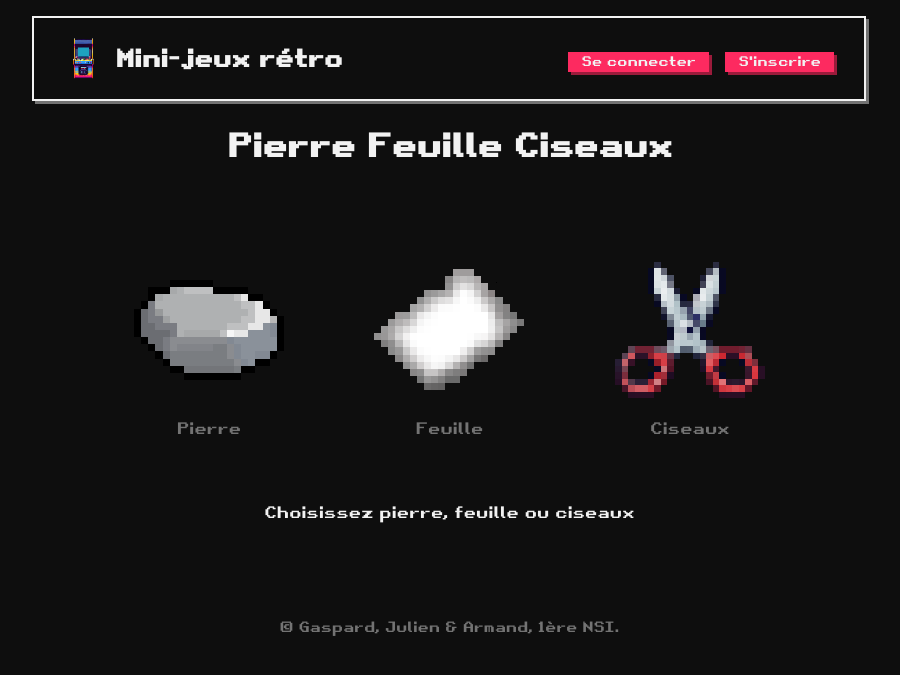
After one commit to camarm-dev/nsi-projet-minijeux, a Flask app: template templates/pfc.html in a window 1280 px wide. The commit adds this page. Shown: the top 675 px of the page, without its empty margins (191-1091 px from the left). Run offline with Flask 3, Linux system fonts and the light colour scheme; the template is opened without the code that fills it, so the values that code supplies are empty.

Commit message:
template pfc + jeu

```diff
--- a/static/css/pfc.css
+++ b/static/css/pfc.css
@@ -1,5 +1,3 @@
-@import "styles.css";
-
 header {
     margin-bottom: 10em;
 }
@@ -18,6 +16,8 @@ header {
 }
 
 .board {
+    margin-top: 5em;
+    margin-bottom: 5em;
     display: flex;
     flex-direction: column;
     gap: 2em;
--- a/static/js/pfc.js
+++ b/static/js/pfc.js
@@ -33,13 +33,13 @@ choices.forEach(el => {
         } else {
             winText = 'Match nul !'
         }
-        userElement.src = `img/${userChoice}.png`
+        userElement.src = `/static/img/${userChoice}.png`
         for (const image of userRouletteImages) {
-            image.src = `img/${userChoice}.png`
+            image.src = `/static/img/${userChoice}.png`
         }
         setTimeout(() => {
             resultsElement.classList.remove('animated')
-            computerElement.src = `img/${computerChoice}.png`
+            computerElement.src = `/static/img/${computerChoice}.png`
             winnerElement.textContent = winText
             menu.classList.remove('hidden')
         }, 1800)
@@ -55,10 +55,10 @@ choices.forEach(el => {
 function resetAnimation() {
     resultsElement.classList.remove('animated')
     winnerElement.textContent = 'Pierre !'
-    computerElement.src = `img/rock.png`
-    userElement.src = `img/rock.png`
+    computerElement.src = `/static/img/rock.png`
+    userElement.src = `/static/img/rock.png`
     for (const image of userRouletteImages) {
-        image.src = `img/rock.png`
+        image.src = `/static/img/rock.png`
     }
 }
 
--- /dev/null
+++ b/templates/pfc.html
@@ -0,0 +1,63 @@
+{% extends "base.html" %}
+
+{% block title %}Pierre Feuille Ciseaux{% endblock %}
+
+{% block imports %}
+<link rel="stylesheet" href="/static/css/pfc.css">
+{% endblock %}
+
+{% block loader_image %}
+<img alt="Loader image" src="/static/img/pfc.png">
+{% endblock %}
+
+{% block content %}
+<header>
+    <h1>Pierre Feuille Ciseaux</h1>
+</header>
+
+<div id="playing" class="board">
+    <div class="items">
+        <div class="item" data-item="rock">
+            <img src="/static/img/rock.png">
+            <p>Pierre</p>
+        </div>
+        <div class="item" data-item="paper">
+            <img src="/static/img/paper.png">
+            <p>Feuille</p>
+        </div>
+        <div class="item" data-item="scissors">
+            <img src="/static/img/scissors.png">
+            <p>Ciseaux</p>
+        </div>
+    </div>
+    <p class="light">Choisissez pierre, feuille ou ciseaux</p>
+</div>
+
+<div id="results" class="results hidden">
+    <div class="element">
+        <div class="roulette small">
+            <img class="userRoulette" src="/static/img/rock.png" alt="">
+            <img id="user" src="/static/img/rock.png" alt="">
+            <img class="userRoulette" src="/static/img/rock.png" alt="">
+        </div>
+    </div>
+    <div class="element text">
+        <p id="winner">Pierre !</p>
+    </div>
+    <div class="element">
+        <div class="roulette">
+            <img src="/static/img/scissors.png" alt="">
+            <img src="/static/img/paper.png" alt="">
+            <img id="computer" src="/static/img/rock.png" alt="">
+            <img src="/static/img/scissors.png" alt="">
+        </div>
+    </div>
+</div>
+
+<div id="menu" class="hidden">
+    <button id="play">Rejouer</button>
+    <button onclick="goTo('/', '/static/img/arcade.png')">Retour à l'accueil</button>
+</div>
+
+<script src="/static/js/pfc.js"></script>
+{% endblock %}
```
